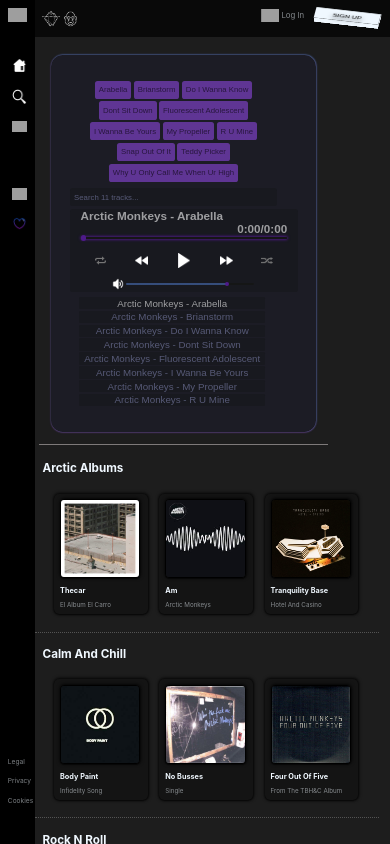
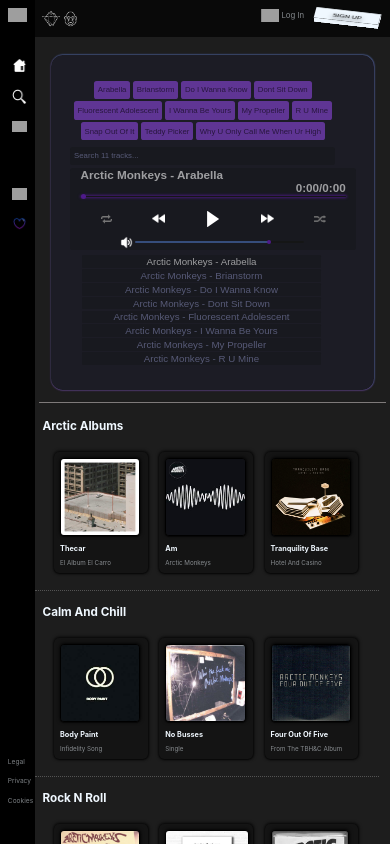
Before and after one commit to jagg0409/arcticfy-react, a React (Create React App) app: page /am in a window 390 px wide. Shown: the top 844 px of the page. Built offline with nearby package versions, Linux system fonts and the light colour scheme; grey boxes are pictures that could not be loaded.

Commit message:
fixing inside responsive design

```diff
--- a/src/components/albums-inside/Albumstyle.css
+++ b/src/components/albums-inside/Albumstyle.css
@@ -71,3 +71,14 @@
   .Title_title__xRNbL{
     margin-top: 1vw;
   }
+
+
+@media (max-width:1000px){
+    #barras-audio{
+        width: 83vw;
+    }
+    .player-single{
+      font-size: 3vw;
+      scale: 1.08;
+    }
+  }
```
